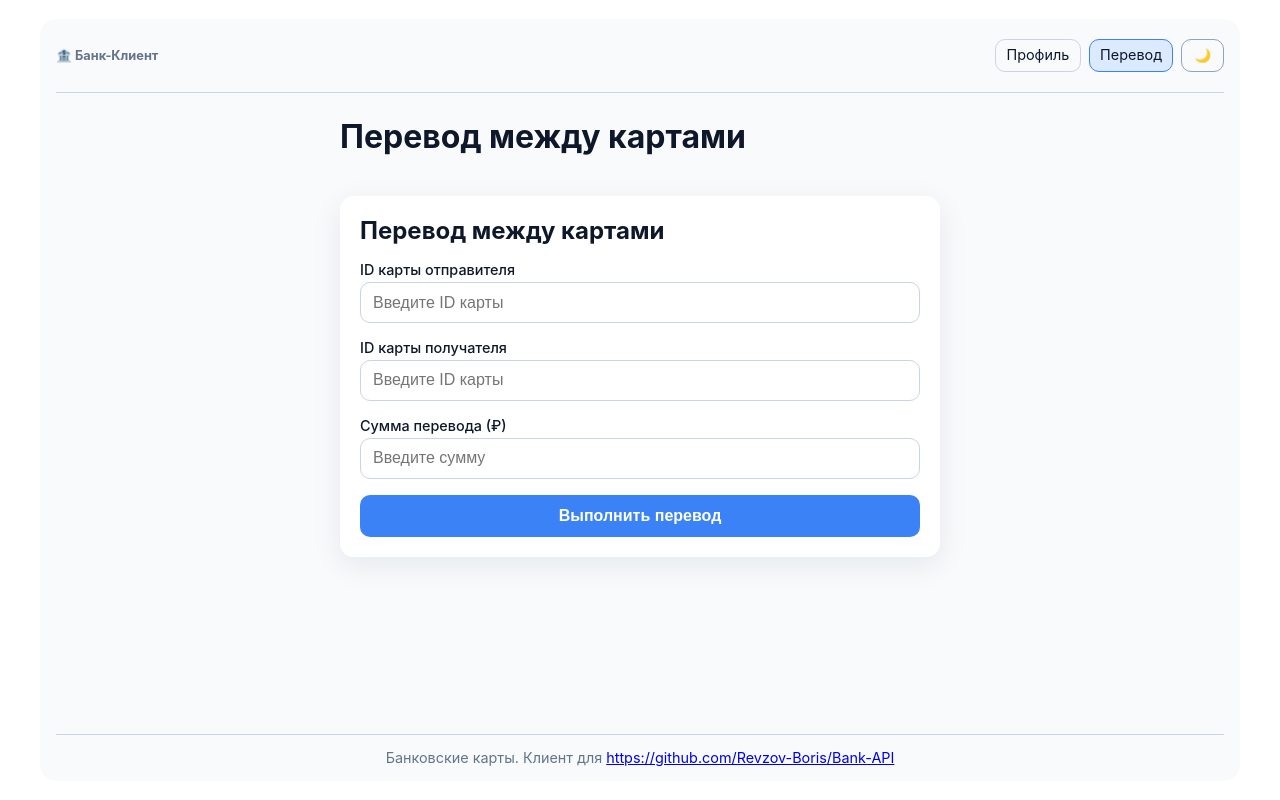
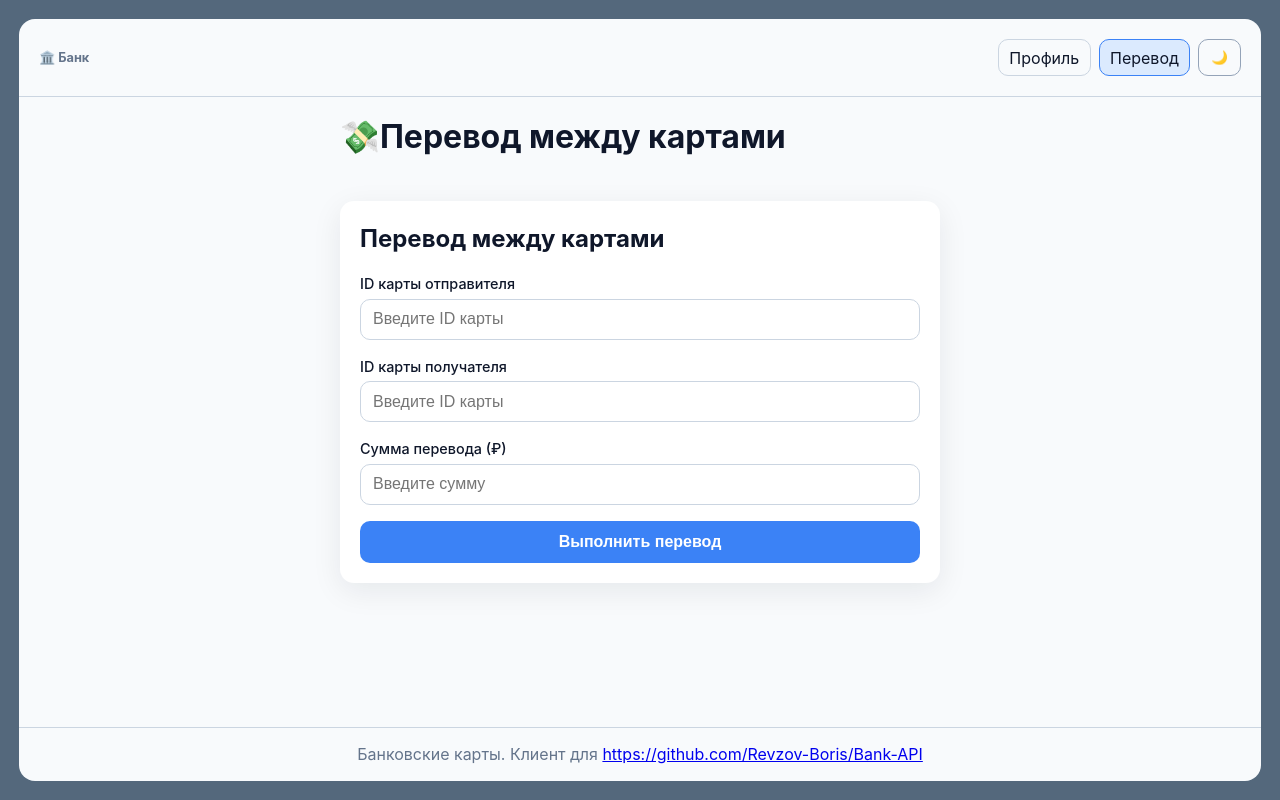
Before and after one commit to Revzov-Boris/bank-front, a React (Vite) app: page /transfer in a window 1280 px wide. Built offline with nearby package versions, Linux system fonts and the light colour scheme.

Commit message:
упрощение css

```diff
--- a/src/App.css
+++ /dev/null
@@ -1,44 +0,0 @@
-/* App.css - только специфичные стили для App компонента */
-
-/* Анимации */
-@keyframes fadeIn {
-  from { opacity: 0; transform: translateY(-10px); }
-  to { opacity: 1; transform: translateY(0); }
-}
-
-.fade-in {
-  animation: fadeIn 0.3s ease-in-out;
-}
-
-/* Стили для скролла (опционально) */
-::-webkit-scrollbar {
-  width: 8px;
-  height: 8px;
-}
-
-::-webkit-scrollbar-track {
-  background: #f1f1f1;
-  border-radius: 4px;
-}
-
-::-webkit-scrollbar-thumb {
-  background: #c1c1c1;
-  border-radius: 4px;
-}
-
-::-webkit-scrollbar-thumb:hover {
-  background: #a8a8a8;
-}
-
-/* Темная тема для скролла */
-.theme-dark ::-webkit-scrollbar-track {
-  background: #1e293b;
-}
-
-.theme-dark ::-webkit-scrollbar-thumb {
-  background: #475569;
-}
-
-.theme-dark ::-webkit-scrollbar-thumb:hover {
-  background: #64748b;
-}
--- a/src/App.jsx
+++ b/src/App.jsx
@@ -16,7 +16,7 @@ function App() {
       <div className={`app-shell theme-${theme}`}>
         <header className="header">
           <div>
-            <h1 className="header-label">🏦 Банк-Клиент</h1>
+            <h1 className="header-label">🏛️ Банк</h1>
           </div>
           <nav className="nav">
             <NavLink
--- a/src/index.css
+++ b/src/index.css
@@ -1,32 +1,41 @@
+:root {
+  font-family: Inter, system-ui, -apple-system, Segoe UI, Roboto, Arial, sans-serif;
+  line-height: 1.5;
+  font-weight: 400;
+  color: #0f172a;
+  background-color: #54687c;
+  font-synthesis: none;
+  text-rendering: optimizeLegibility;
+  -webkit-font-smoothing: antialiased;
+  -moz-osx-font-smoothing: grayscale;
+}
+
 * { margin: 0; padding: 0; box-sizing: border-box; }
 
 body {
-  font-family: -apple-system, BlinkMacSystemFont, 'Segoe UI', Roboto, Oxygen, sans-serif;
-  -webkit-font-smoothing: antialiased;
+  margin: 0;
+  min-width: 320px;
+  min-height: 100vh;
+  padding: 1.2rem;
 }
 
-/* Основные контейнеры */
 .app-shell {
   min-height: calc(100vh - 2.4rem);
   border-radius: 16px;
   display: grid;
   grid-template-rows: auto 1fr auto;
-  max-width: 1200px;
-  margin: 1.2rem auto;
-  padding: 0 1rem;
 }
 
 .theme-light { background: #f8fafc; color: #0f172a; }
 .theme-dark { background: #020617; color: #e2e8f0; }
 
-/* Шапка */
 .header {
   display: flex;
   flex-wrap: wrap;
   align-items: center;
   justify-content: space-between;
   gap: 1rem;
-  padding: 1.25rem 0;
+  padding: 1.25rem;
   border-bottom: 1px solid #cbd5e1;
 }
 .theme-dark .header { border-bottom-color: #334155; }
@@ -34,24 +43,16 @@ body {
 .header-label { margin: 0; font-size: 0.8rem; color: #64748b; }
 
 .nav { display: flex; flex-wrap: wrap; gap: 0.5rem; }
-
 .nav-link {
   text-decoration: none;
   color: inherit;
   border: 1px solid #cbd5e1;
   border-radius: 10px;
   padding: 0.35rem 0.65rem;
-  transition: all 0.2s;
-  font-size: 0.9rem;
 }
 .theme-dark .nav-link { border-color: #334155; }
-.nav-link:hover { background: #e2e8f0; border-color: #94a3b8; }
-.theme-dark .nav-link:hover { background: #1e293b; border-color: #475569; }
 
-.nav-link-active {
-  border-color: #3b82f6;
-  background: #dbeafe;
-}
+.nav-link-active { border-color: #3b82f6; background: #dbeafe; }
 .theme-dark .nav-link-active { background: #1e3a5f; }
 
 .theme-button {
@@ -61,13 +62,9 @@ body {
   background: transparent;
   color: inherit;
   cursor: pointer;
-  transition: all 0.2s;
 }
-.theme-button:hover { background: #e2e8f0; }
-.theme-dark .theme-button:hover { background: #1e293b; }
 
-/* Контент */
-.page-content { padding: 1.5rem 0; }
+.page-content { padding: 1rem 1.25rem; }
 .page-grid {
   max-width: 860px;
   margin: 0 auto;
@@ -75,48 +72,29 @@ body {
   gap: 1.5rem;
 }
 
-/* Карточки */
 .card {
   background: #ffffff;
   border-radius: 14px;
   box-shadow: 0 8px 30px rgba(15, 23, 42, 0.08);
   padding: 1.25rem;
 }
-.theme-dark .card {
-  background: #0f172a;
-  box-shadow: none;
-  border: 1px solid #334155;
-}
+.theme-dark .card { background: #0f172a; box-shadow: none; border: 1px solid #334155; }
 
-.card-title {
-  font-size: 1.5rem;
-  font-weight: 700;
-  margin-bottom: 1rem;
-  color: #0f172a;
-}
-.theme-dark .card-title { color: #e2e8f0; }
+.card-title { font-size: 1.5rem; font-weight: 700; margin-bottom: 1rem; }
 
-/* Сетка карт */
 .cards-grid {
   display: grid;
   grid-template-columns: repeat(auto-fill, minmax(250px, 1fr));
   gap: 1rem;
 }
 
-/* Элемент карты */
 .card-item {
   background: #ffffff;
   border-radius: 12px;
   padding: 1rem;
   border: 1px solid #e2e8f0;
-  transition: all 0.3s;
 }
 .theme-dark .card-item { background: #1e293b; border-color: #334155; }
-.card-item:hover {
-  transform: translateY(-2px);
-  box-shadow: 0 4px 12px rgba(0,0,0,0.1);
-}
-.theme-dark .card-item:hover { box-shadow: 0 4px 12px rgba(0,0,0,0.3); }
 
 .card-header {
   display: flex;
@@ -143,11 +121,7 @@ body {
 .theme-dark .status-expired { background: #374151; color: #9ca3af; }
 
 .card-details { display: grid; gap: 0.5rem; margin-top: 0.5rem; }
-.card-detail-row {
-  display: flex;
-  justify-content: space-between;
-  font-size: 0.9rem;
-}
+.card-detail-row { display: flex; justify-content: space-between; font-size: 0.9rem; }
 .card-detail-label { color: #64748b; }
 .theme-dark .card-detail-label { color: #94a3b8; }
 .card-id { font-weight: 500; color: #3b82f6; }
@@ -162,86 +136,53 @@ body {
 }
 .theme-dark .card-balance { border-top-color: #334155; }
 
-/* Форма */
+.profile-grid {
+  display: grid;
+  grid-template-columns: repeat(auto-fit, minmax(200px, 1fr));
+  gap: 1rem;
+}
+.profile-item { display: flex; flex-direction: column; gap: 0.25rem; }
+.profile-label { font-size: 0.8rem; color: #64748b; }
+.profile-value { font-size: 1rem; font-weight: 500; }
+
 .transfer-form { display: grid; gap: 1rem; }
-.form-group {
-  display: flex;
-  flex-direction: column;
-  gap: 0.25rem;
-}
-.form-label {
-  font-size: 0.9rem;
-  font-weight: 500;
-  color: #0f172a;
-}
-.theme-dark .form-label { color: #e2e8f0; }
+.form-group { display: flex; flex-direction: column; gap: 0.25rem; }
+.form-label { font-size: 0.9rem; font-weight: 500; }
 .form-input {
   padding: 0.65rem 0.75rem;
   border: 1px solid #cbd5e1;
   border-radius: 10px;
   font-size: 1rem;
-  transition: all 0.2s;
-  background: white;
-  color: #0f172a;
+  background: #fff;
 }
-.theme-dark .form-input {
-  background: #1e293b;
-  border-color: #334155;
-  color: #e2e8f0;
-}
-.form-input:focus {
-  outline: none;
-  border-color: #3b82f6;
-  box-shadow: 0 0 0 3px rgba(59,130,246,0.1);
-}
+.theme-dark .form-input { background: #1e293b; border-color: #334155; color: #e2e8f0; }
+.form-input:focus { outline: 2px solid #3b82f6; outline-offset: 1px; }
 .form-input.error { border-color: #ef4444; }
-.form-error { color: #ef4444; font-size: 0.85rem; margin-top: 0.25rem; }
+.form-error { color: #ef4444; font-size: 0.85rem; }
 
 .btn-primary {
   padding: 0.75rem;
   background: #3b82f6;
-  color: white;
+  color: #fff;
   border: none;
   border-radius: 10px;
   font-size: 1rem;
   font-weight: 600;
   cursor: pointer;
-  transition: all 0.2s;
 }
-.btn-primary:hover:not(:disabled) {
-  background: #2563eb;
-  transform: translateY(-1px);
-}
+.btn-primary:hover:not(:disabled) { background: #2563eb; }
 .btn-primary:disabled { opacity: 0.5; cursor: not-allowed; }
 
-/* Уведомления */
 .notification {
   padding: 0.75rem 1rem;
   border-radius: 10px;
   margin-bottom: 1rem;
 }
-.notification-success {
-  background: #d1fae5;
-  border: 1px solid #10b981;
-  color: #065f46;
-}
-.theme-dark .notification-success {
-  background: #064e3b;
-  border-color: #059669;
-  color: #6ee7b7;
-}
-.notification-error {
-  background: #fee2e2;
-  border: 1px solid #ef4444;
-  color: #991b1b;
-}
-.theme-dark .notification-error {
-  background: #7f1d1d;
-  border-color: #dc2626;
-  color: #fca5a5;
-}
+.notification-success { background: #d1fae5; border: 1px solid #10b981; color: #065f46; }
+.theme-dark .notification-success { background: #064e3b; border-color: #059669; color: #6ee7b7; }
+.notification-error { background: #fee2e2; border: 1px solid #ef4444; color: #991b1b; }
+.theme-dark .notification-error { background: #7f1d1d; border-color: #dc2626; color: #fca5a5; }
 
-/* Пагинация */
 .pagination {
   display: flex;
   justify-content: center;
@@ -252,75 +193,35 @@ body {
   padding: 0.5rem 1rem;
   border: 1px solid #cbd5e1;
   border-radius: 8px;
-  background: white;
+  background: #fff;
   color: #0f172a;
   cursor: pointer;
-  transition: all 0.2s;
 }
-.theme-dark .pagination-button {
-  background: #1e293b;
-  border-color: #334155;
-  color: #e2e8f0;
-}
+.theme-dark .pagination-button { background: #1e293b; border-color: #334155; color: #e2e8f0; }
 .pagination-button:hover:not(:disabled) { background: #e2e8f0; }
 .theme-dark .pagination-button:hover:not(:disabled) { background: #334155; }
 .pagination-button:disabled { opacity: 0.5; cursor: not-allowed; }
-.pagination-info {
-  padding: 0.5rem 1rem;
-  display: flex;
-  align-items: center;
-  color: #64748b;
-}
+.pagination-info { padding: 0.5rem 1rem; display: flex; align-items: center; color: #64748b; }
 .theme-dark .pagination-info { color: #94a3b8; }
 
-/* Профиль */
-.profile-grid {
-  display: grid;
-  grid-template-columns: repeat(auto-fit, minmax(200px, 1fr));
-  gap: 1rem;
-}
-.profile-item {
-  display: flex;
-  flex-direction: column;
-  gap: 0.25rem;
-}
-.profile-label { font-size: 0.8rem; color: #64748b; }
-.theme-dark .profile-label { color: #94a3b8; }
-.profile-value { font-size: 1rem; font-weight: 500; }
-
-/* Лоадер */
-.loader {
-  display: flex;
-  justify-content: center;
-  align-items: center;
-  padding: 2rem;
-}
+.loader { display: flex; justify-content: center; padding: 2rem; }
 .spinner {
   width: 40px;
   height: 40px;
   border: 3px solid #e2e8f0;
   border-top-color: #3b82f6;
   border-radius: 50%;
-  animation: spin 0.8s linear infinite;
 }
-.theme-dark .spinner {
-  border-color: #334155;
-  border-top-color: #3b82f6;
-}
-@keyframes spin { to { transform: rotate(360deg); } }
+.theme-dark .spinner { border-color: #334155; border-top-color: #3b82f6; }
 
-/* Подвал */
 .footer {
   border-top: 1px solid #cbd5e1;
-  padding: 0.9rem 0;
-  margin-top: 1rem;
+  padding: 0.9rem 1.25rem;
   color: #64748b;
   text-align: center;
-  font-size: 0.9rem;
 }
 .theme-dark .footer { border-top-color: #334155; }
 
-/* 404 */
 .not-found {
   display: flex;
   flex-direction: column;
@@ -329,8 +230,3 @@ body {
   min-height: 400px;
   gap: 1.5rem;
 }
-.not-found h1 { font-size: 4rem; color: #94a3b8; }
-.theme-dark .not-found h1 { color: #475569; }
-.not-found h2 { font-size: 2rem; }
-.not-found p { color: #64748b; }
-.theme-dark .not-found p { color: #94a3b8; }
--- a/src/pages/HomePage.jsx
+++ b/src/pages/HomePage.jsx
@@ -68,7 +68,7 @@ const HomePage = () => {
   return (
     <div className="page-grid">
       <h1 style={{ fontSize: '2rem', fontWeight: 'bold', marginBottom: '1rem' }}>
-        Мой профиль
+        👤Мой профиль
       </h1>
 
       {user && <UserProfile user={user} />}
--- a/src/pages/TransferPage.jsx
+++ b/src/pages/TransferPage.jsx
@@ -32,7 +32,7 @@ const TransferPage = () => {
   return (
     <div className="page-grid" style={{ maxWidth: '600px' }}>
       <h1 style={{ fontSize: '2rem', fontWeight: 'bold', marginBottom: '1rem' }}>
-        Перевод между картами
+        💸Перевод между картами
       </h1>
       <TransferForm
         onSubmit={handleTransfer}
```
